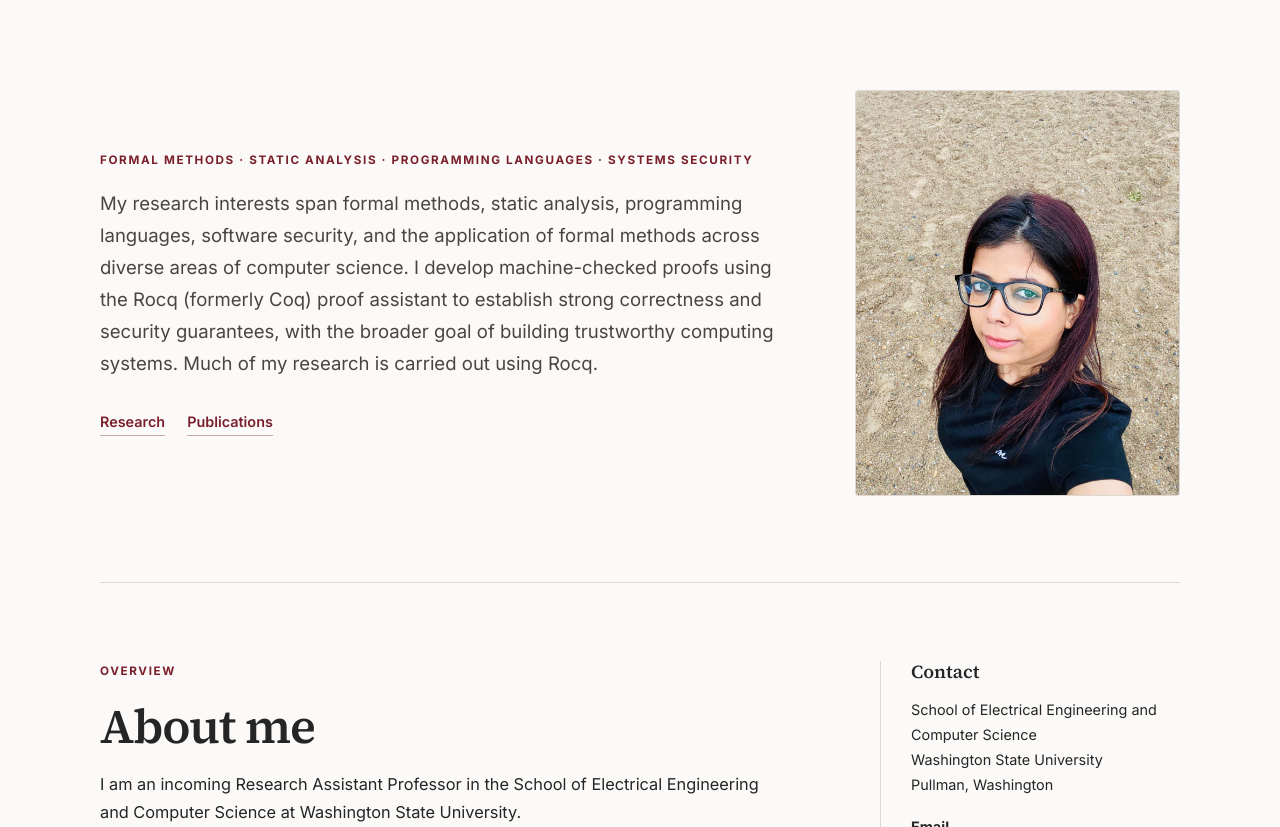
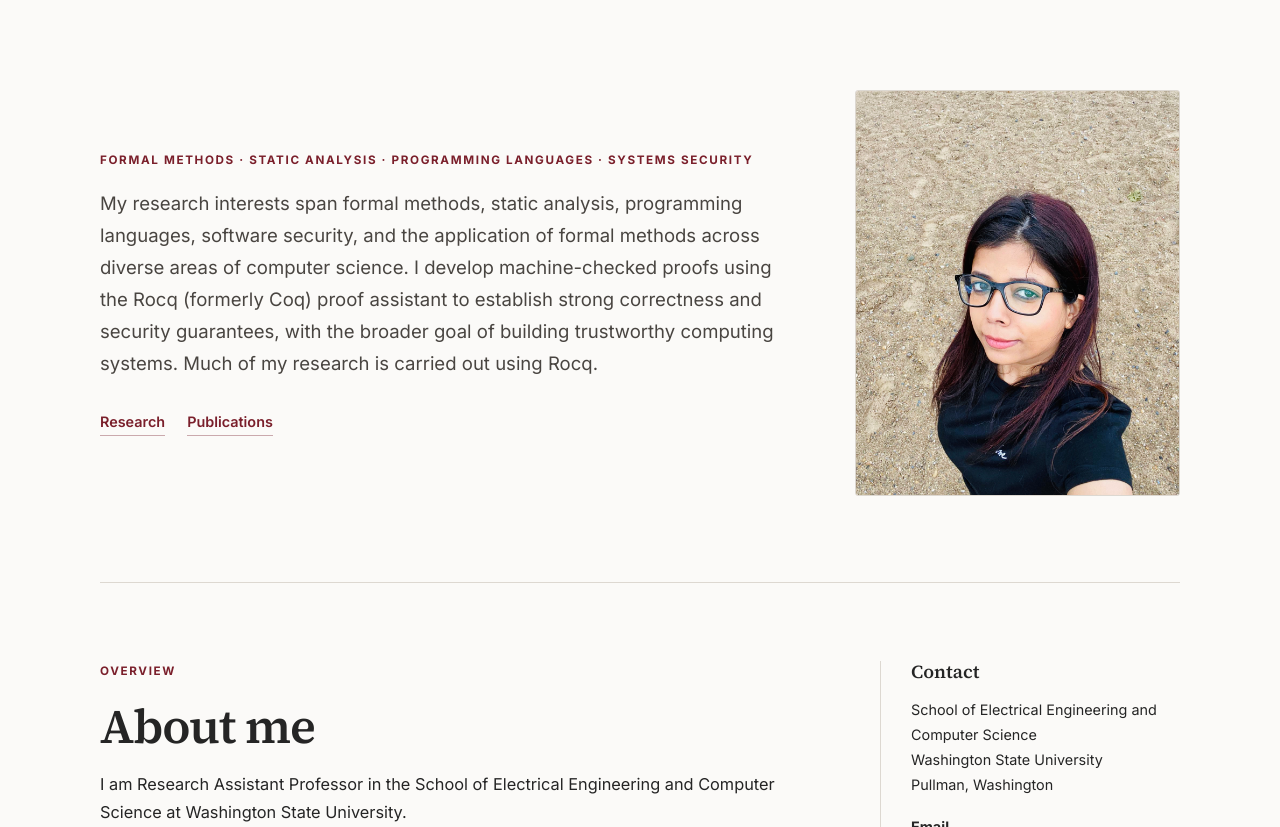
Before and after one commit to swarnpriya/swarnpriya.github.io, an Astro site: page / in a window 1280 px wide. Shown: the part 125-952 px from the top of the page. Built offline with nearby package versions, Linux system fonts and the light colour scheme; Astro itself is replaced by a stand-in of ours.

Commit message:
Update introduction in index.astro

```diff
--- a/src/pages/index.astro
+++ b/src/pages/index.astro
@@ -50,7 +50,7 @@ import { service } from '../data/service';
         <h2>About me</h2>
 
         <p>
-          I am an incoming Research Assistant Professor
+          I am Research Assistant Professor
           in the <a
         href="https://school.eecs.wsu.edu/"
         target="_blank"
```
